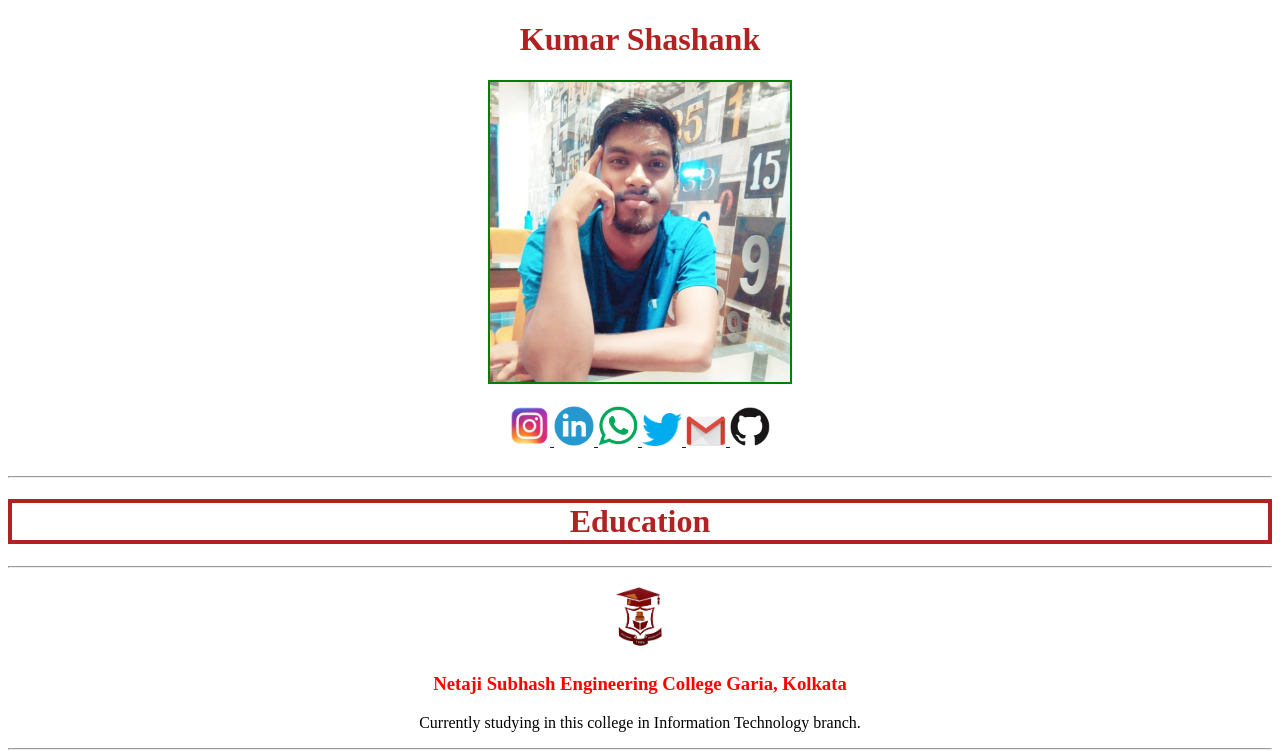
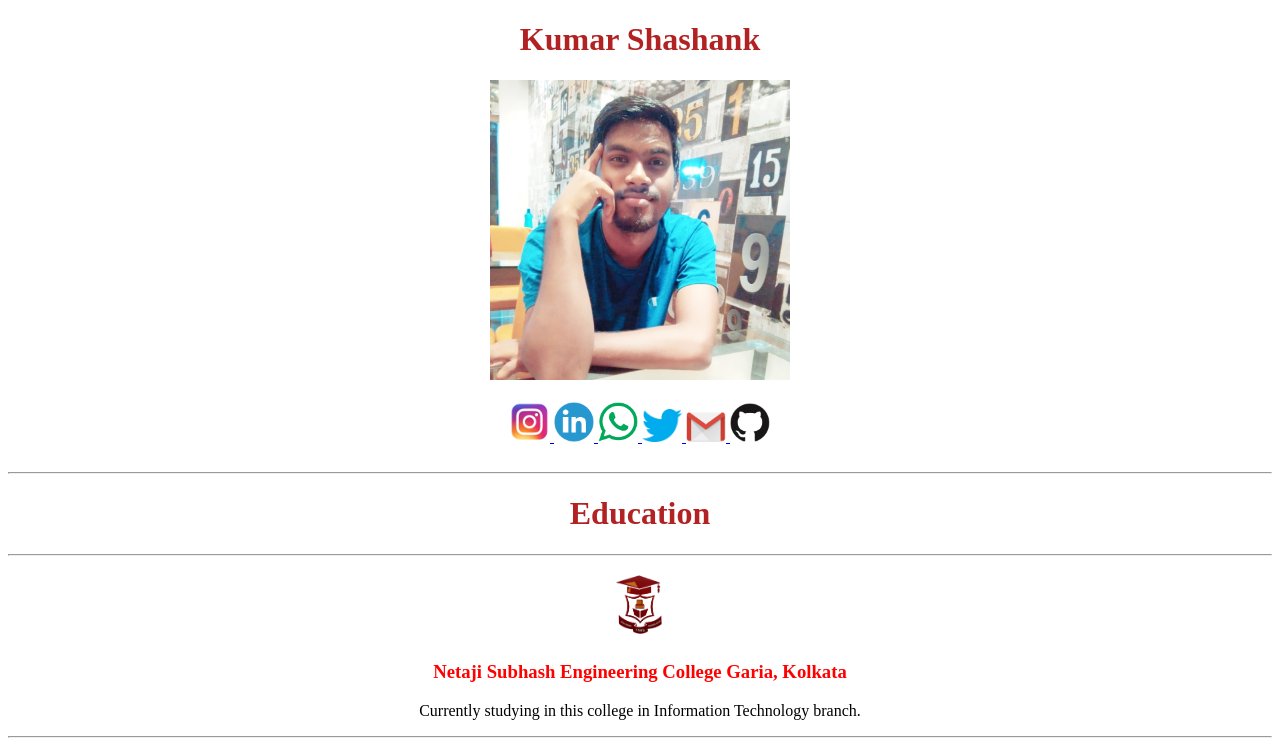
Before and after one commit to JVJplus/webpage, a plain HTML site: page index.html in a window 1280 px wide. Shown: the top 751 px of the page. Drawn offline with Linux system fonts and the light colour scheme.

Commit message:
Update index.css

```diff
--- a/index.css
+++ b/index.css
@@ -3,14 +3,11 @@
 #name_heading{
 			color: #B22222;
 		}
-#profile_photo{
-	 			border: 2px solid green;
-}
 h3{
 			color: red;
 
 		}
 #education_heading{
 			color: #B22222;
-			border: 4px solid #B22222;
+
 			}
```
